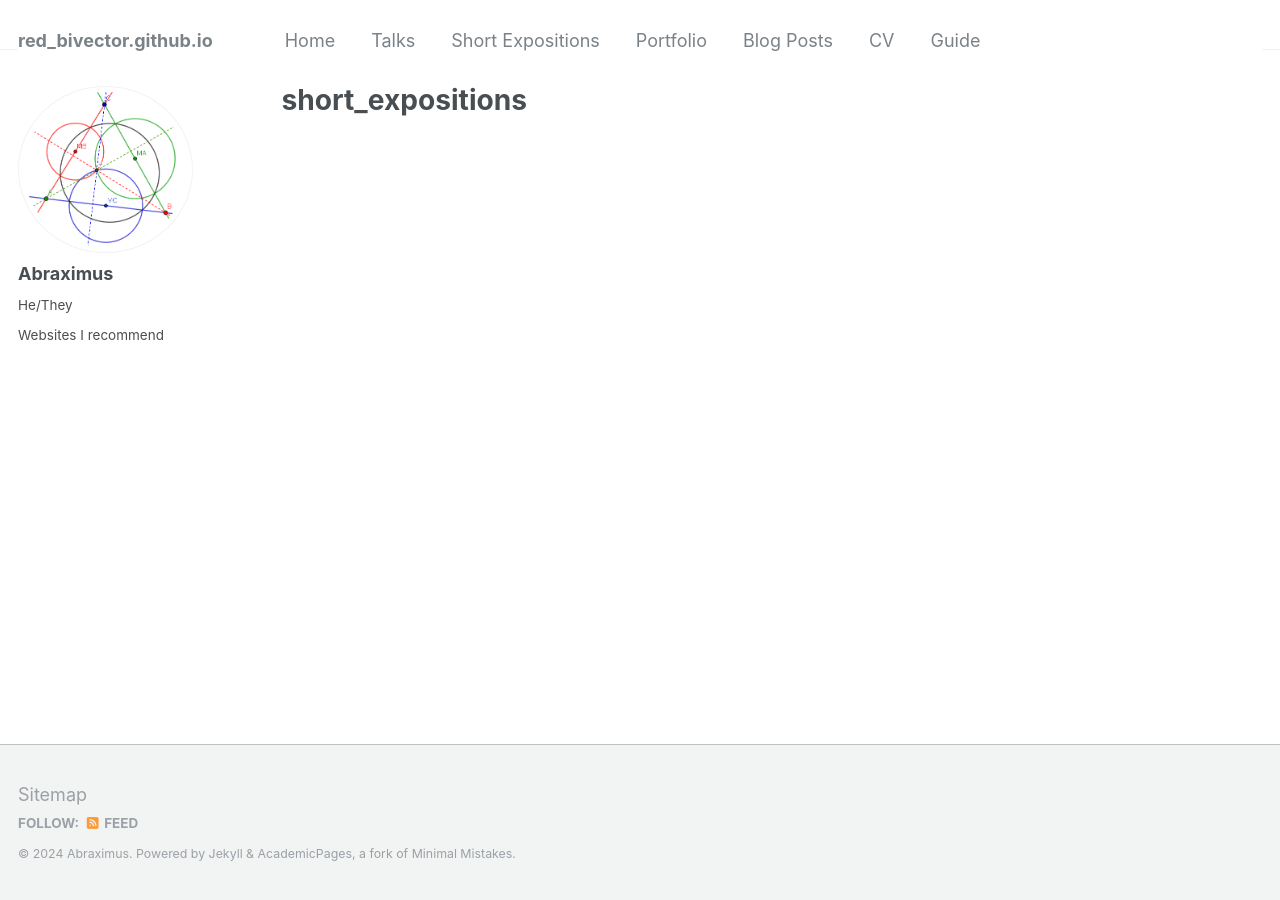
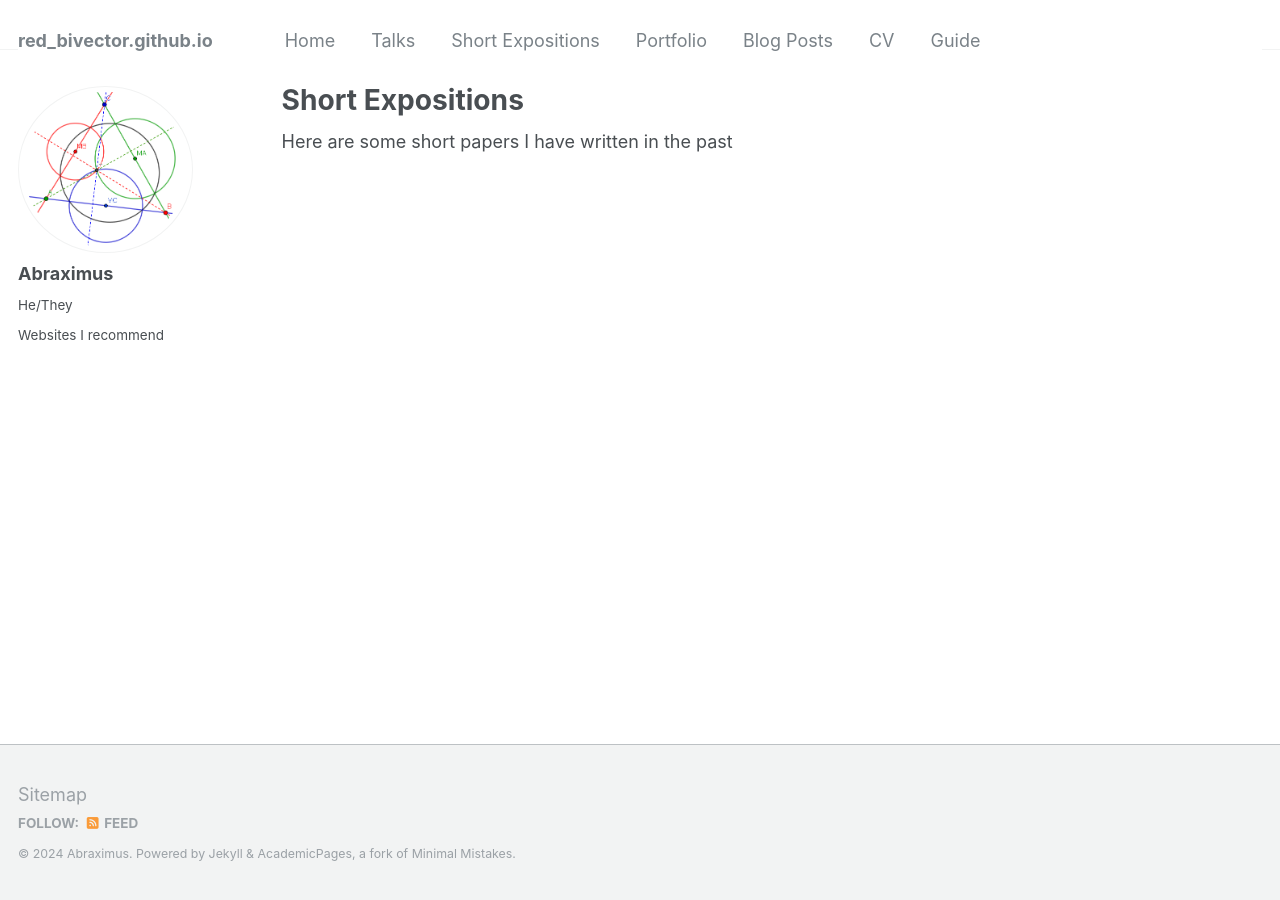
Before and after one commit to redbivector/red_bivector.github.io, a Jekyll site: the page built from _pages/short_expositions.html, in a window 1280 px wide. Built offline with Jekyll 4.4.1, drawn with Linux system fonts in a browser that asks for light colours.

Commit message:
Update short_expositions.html

```diff
--- a/_pages/short_expositions.html
+++ b/_pages/short_expositions.html
@@ -1,6 +1,6 @@
 ---
 layout: archive
-title: "short_expositions"
+title: "Short Expositions"
 permalink: /short_expositions/
 author_profile: true
 ---
@@ -10,3 +10,5 @@ author_profile: true
 {% for post in site.short_expositions reversed %}
   {% include archive-single.html %}
 {% endfor %}
+
+Here are some short papers I have written in the past
```
